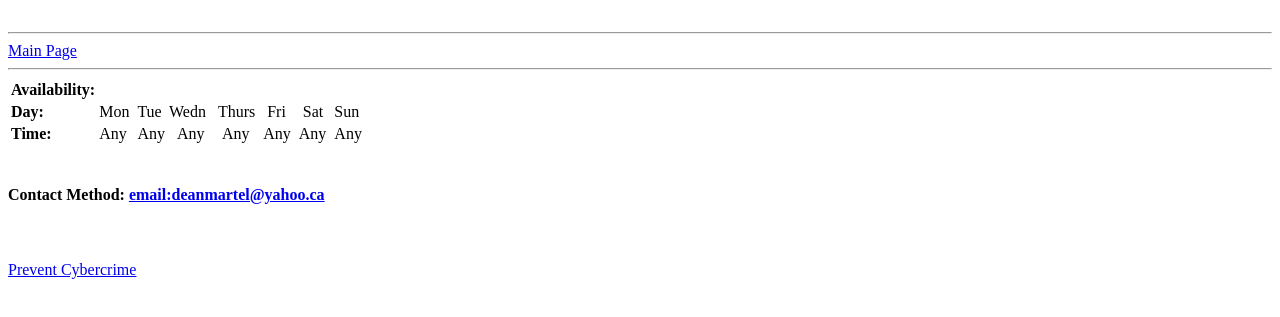
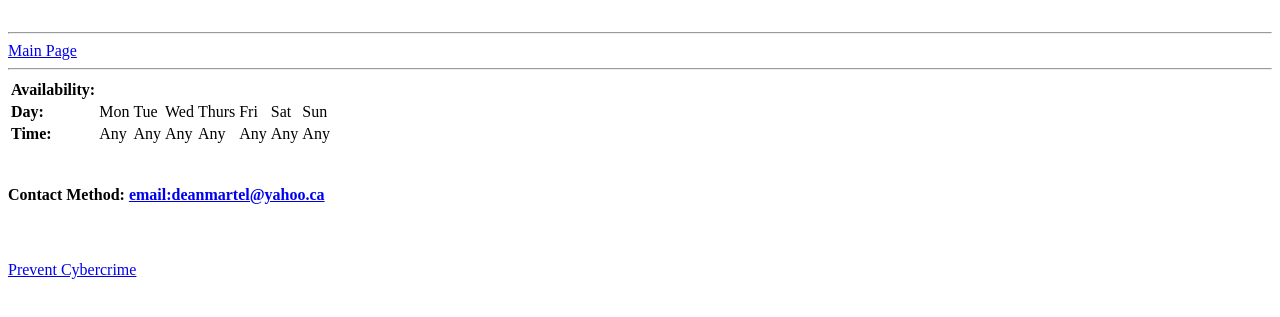
Before and after one commit to Tux2001/Tux2001.github.io, a plain HTML site: page Portfollio.html in a window 1280 px wide. Shown: the part 81-398 px from the top of the page. Drawn offline with Linux system fonts and the light colour scheme.

Commit message:
formatting

```diff
--- a/Portfollio.html
+++ b/Portfollio.html
@@ -22,25 +22,23 @@
         <tr>
             <td><b>Day:</b></td>
             <td>Mon</td>
-            <td>&nbsp;Tue</td>
-            <td>Wedn &nbsp;</td>
-            <td>Thurs&nbsp;</td>
-            <td>&nbsp;Fri&nbsp;</td>
-            <td>&nbsp;Sat&nbsp;</td>
+            <td>Tue</td>
+            <td>Wed</td>
+            <td>Thurs</td>
+            <td>Fri</td>
+            <td>Sat</td>
             <td>Sun</td>
         </tr>
         <tr>
             <td><b>Time:</b></td>
             <td>Any</td>
-            <td>&nbsp;Any</td>
-            <td>&nbsp;&nbsp;Any</td>
-            <td>&nbsp;Any&nbsp;</td>
-            <td>Any&nbsp;</td>
-            <td>Any&nbsp;</td>
+            <td>Any</td>
+            <td>Any</td>
+            <td>Any</td>
+            <td>Any</td>
+            <td>Any</td>
             <td>Any</td>
         </tr>
-
-
 
     </table>
     <br>
```
